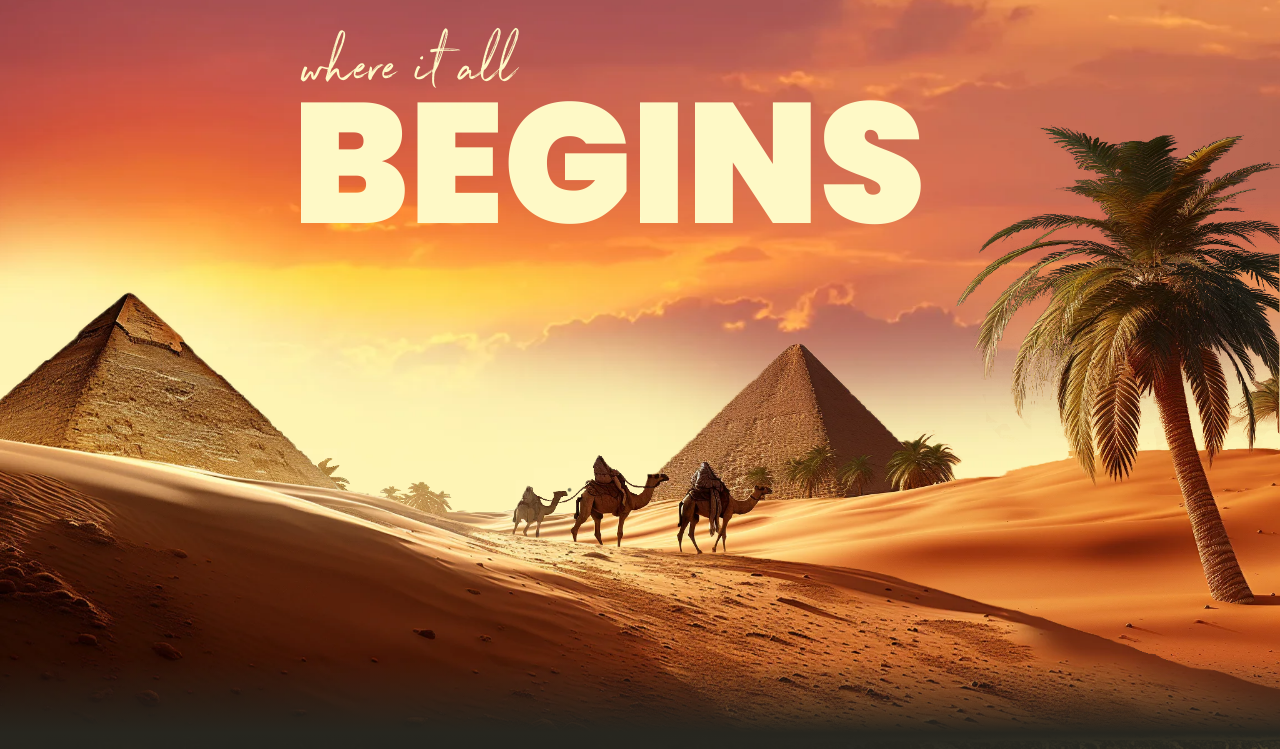
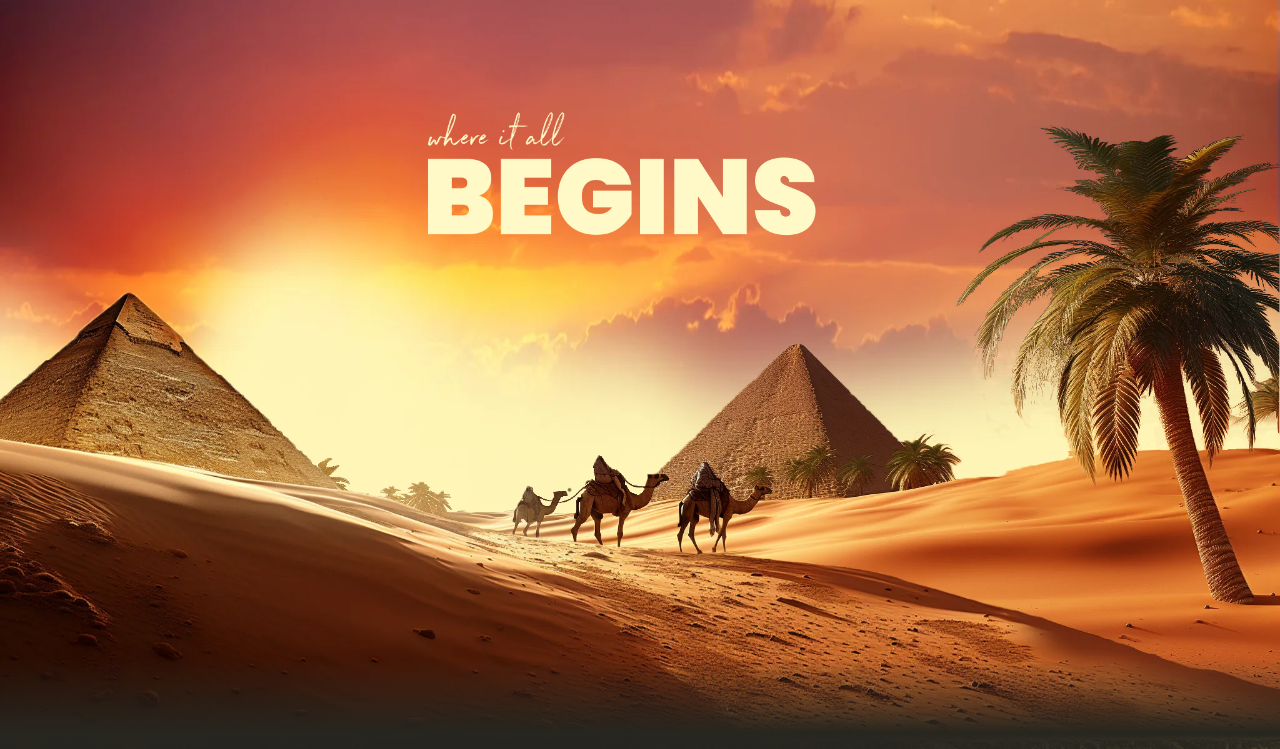
Before and after one commit to Farag-Sherif/it-is-Egypt, a plain HTML site: page index.html in a window 1280 px wide. Shown: the part 67-816 px from the top of the page. Drawn offline with Linux system fonts and the light colour scheme.

Commit message:
Update style.css

```diff
--- a/css/style.css
+++ b/css/style.css
@@ -225,10 +225,10 @@ header .container .list-items .active-visibility{
 	overflow: hidden;
 }
 .landing .sky{
-    width: calc(100% + 1000px);
+    width: 100%;
     height: calc(100% + 10px);
     position: absolute;
-    left: -500px;
+    left:0;
     top: -10px;
 	z-index: 0;
 	transition: var(--main-transition);
@@ -244,7 +244,7 @@ header .container .list-items .active-visibility{
 }
 @media(min-width:993px){
 	.landing .text{
-		width: 80%;
+		width: 50%;
 	}
 }
 .landing .pyramidsTwo{
```
